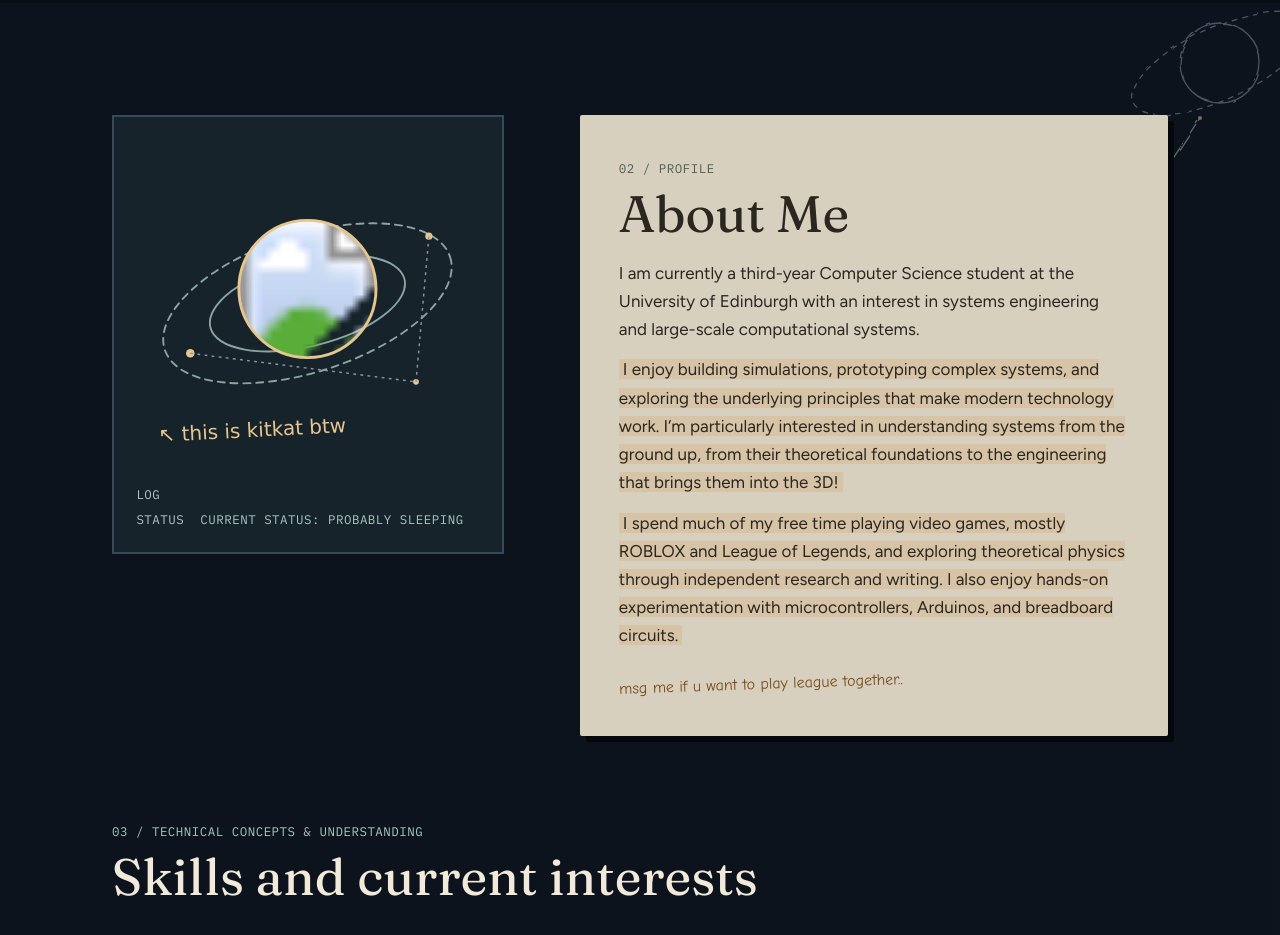
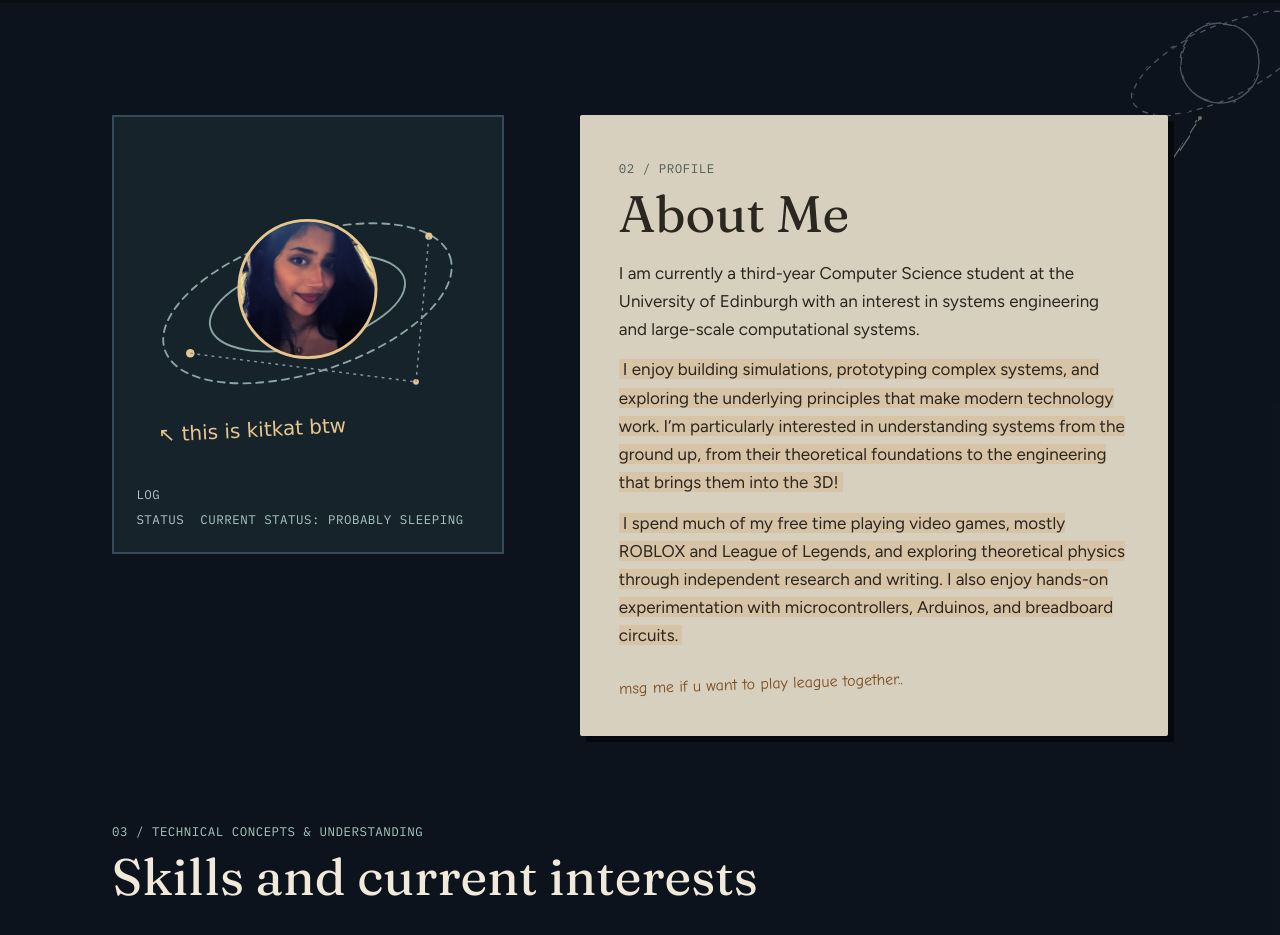
Before and after one commit to zahraiqb/Portfolio, a plain HTML site: page index.html in a window 1280 px wide. Shown: the part 867-1802 px from the top of the page. Drawn offline with Linux system fonts and the light colour scheme.

Commit message:
Replace image 'me.jpg' with 'me.png'

```diff
--- a/index.html
+++ b/index.html
@@ -159,7 +159,7 @@ footer .in{display:flex;flex-wrap:wrap;gap:1rem 2rem;align-items:center;justify-
 <g fill="#E7C68E"><circle cx="38" cy="150" r="3"/><circle cx="205" cy="68" r="2.5"/><circle cx="196" cy="170" r="2"/></g>
 <path d="M38 150 L196 170 M196 170 L205 68" stroke="#8D91AA" stroke-width="1" fill="none" stroke-dasharray="2 3"/>
 <defs><clipPath id="face"><circle cx="120" cy="105" r="48"/></clipPath></defs>
-<image href="me.jpg" x="72" y="57" width="96" height="96" preserveAspectRatio="xMidYMid slice" clip-path="url(#face)"/>
+<image href="me.png" x="72" y="57" width="96" height="96" preserveAspectRatio="xMidYMid slice" clip-path="url(#face)"/>
 <circle cx="120" cy="105" r="48" fill="none" stroke="#E7C68E" stroke-width="2"/>
 <text x="16" y="212" fill="#E7C68E" font-family="cursive" font-size="14" transform="rotate(-3 16 212)">↖ this is kitkat btw</text>
 </svg>
```
